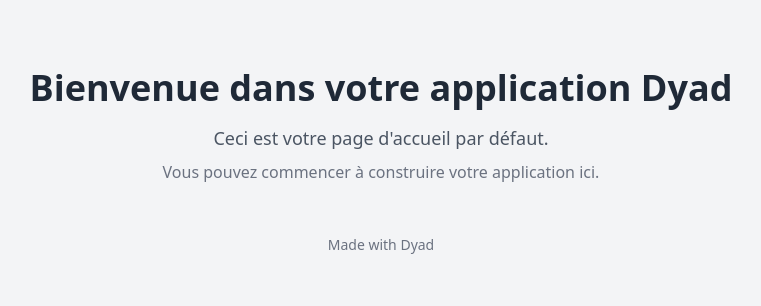
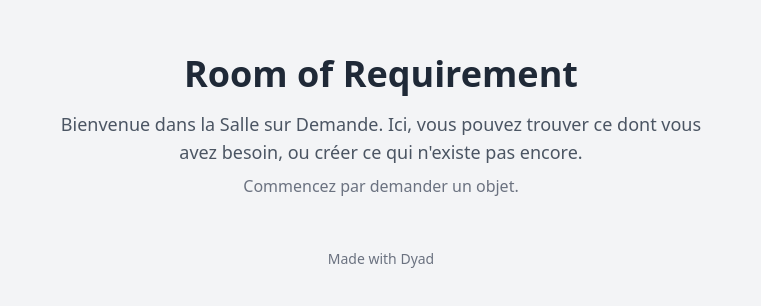
Before and after one commit to l21d0v1c/Room-of-requirement, a React (Vite) app: page / in a window 1280 px wide. Shown: the part 230-536 px from the top of the page, without its empty margins (259-1020 px from the left). Built offline with nearby package versions, Linux system fonts and the light colour scheme.

Commit message:
[dyad] Mise à jour de la page d'accueil avec le titre "Room of Requirement" - wrote 1 file(s)

```diff
--- a/src/pages/Index.tsx
+++ b/src/pages/Index.tsx
@@ -5,13 +5,13 @@ const IndexPage = () => {
   return (
     <div className="min-h-screen flex flex-col items-center justify-center bg-gray-100 dark:bg-gray-900 p-4">
       <h1 className="text-4xl font-bold text-gray-800 dark:text-gray-100 mb-4">
-        Bienvenue dans votre application Dyad
+        Room of Requirement
       </h1>
-      <p className="text-lg text-gray-600 dark:text-gray-300">
-        Ceci est votre page d'accueil par défaut.
+      <p className="text-lg text-gray-600 dark:text-gray-300 text-center max-w-prose">
+        Bienvenue dans la Salle sur Demande. Ici, vous pouvez trouver ce dont vous avez besoin, ou créer ce qui n'existe pas encore.
       </p>
       <p className="text-md text-gray-500 dark:text-gray-400 mt-2">
-        Vous pouvez commencer à construire votre application ici.
+        Commencez par demander un objet.
       </p>
       <div className="mt-8">
         <MadeWithDyad />
```
